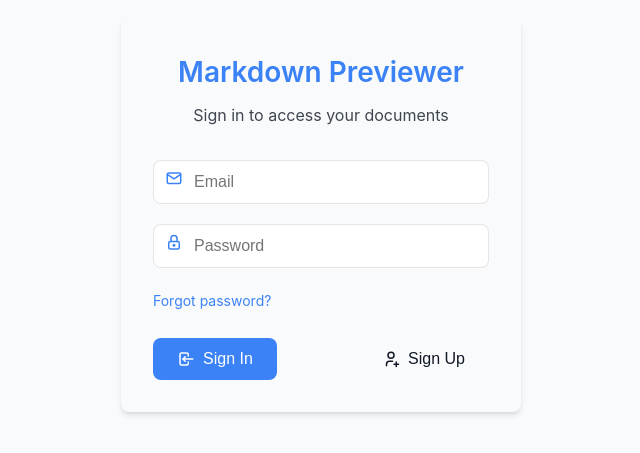
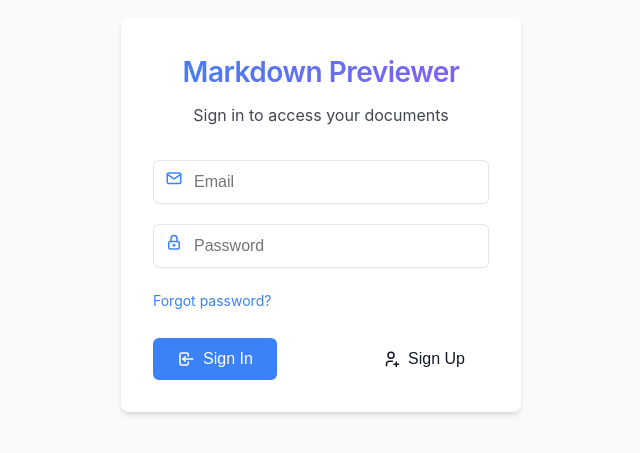
Before and after one commit to KCprsnlcc/markdown-previewer, a React (Create React App) app: page / in a window 1280 px wide. Shown: the part 185-638 px from the top of the page, without its empty margins (319-959 px from the left). Built offline with nearby package versions, Linux system fonts and the light colour scheme; no server answers; the database is empty.

Commit message:
styling: update ui auth

```diff
--- a/src/components/Auth.tsx
+++ b/src/components/Auth.tsx
@@ -1,4 +1,4 @@
-import React, { useState } from 'react';
+import React, { useState, useEffect } from 'react';
 import { useAuth } from '../context/AuthContext';
 import { IconMail, IconLock, IconBrandGithub, IconLogin, IconUserPlus } from '@tabler/icons-react';
 import { showSuccess, showError } from '../utils/toast';
@@ -14,10 +14,25 @@ const Auth: React.FC = () => {
   const [email, setEmail] = useState('');
   const [password, setPassword] = useState('');
   const [confirmPassword, setConfirmPassword] = useState('');
+  const [isSmallScreen, setIsSmallScreen] = useState(false);
   // No longer using state for error/message display, using toasts instead
   const { signIn, signUp, resetPassword, isLoading } = useAuth();
 
 
+
+  // Check screen size for responsive design
+  useEffect(() => {
+    const checkScreenSize = () => {
+      setIsSmallScreen(window.innerWidth < 768);
+    };
+
+    checkScreenSize();
+    window.addEventListener('resize', checkScreenSize);
+
+    return () => {
+      window.removeEventListener('resize', checkScreenSize);
+    };
+  }, []);
 
   const handleSignIn = async (e: React.FormEvent) => {
     e.preventDefault();
@@ -101,14 +116,15 @@ const Auth: React.FC = () => {
   };
 
   const getContainerStyle = (): React.CSSProperties => ({
-    maxWidth: '400px',
+    maxWidth: isSmallScreen ? '90%' : '400px',
     width: '100%',
     margin: '0 auto',
-    padding: '2rem',
-    borderRadius: '8px',
-    backgroundColor: 'var(--bg-light)',
+    padding: isSmallScreen ? '1.5rem' : '2rem',
+    borderRadius: 'var(--radius-lg)',
+    backgroundColor: 'var(--input-bg-light)',
     boxShadow: 'var(--shadow-md)',
     color: 'var(--text-light)',
+    animation: 'bounceIn 0.5s cubic-bezier(0.175, 0.885, 0.32, 1.275)'
   });
 
   const getInputContainerStyle = (): React.CSSProperties => ({
@@ -119,12 +135,13 @@ const Auth: React.FC = () => {
   const getInputStyle = (): React.CSSProperties => ({
     width: '100%',
     padding: '0.75rem 0.75rem 0.75rem 2.5rem',
-    borderRadius: '8px',
+    borderRadius: 'var(--radius-md)',
     border: '1px solid var(--border-color)',
     fontSize: '1rem',
     backgroundColor: 'var(--input-bg-light)',
     color: 'var(--text-light)',
-    transition: 'border-color 0.3s ease',
+    transition: 'all var(--transition-normal)',
+    outline: 'none',
   });
 
   const getIconStyle = (): React.CSSProperties => ({
@@ -141,11 +158,11 @@ const Auth: React.FC = () => {
     justifyContent: 'center',
     gap: '0.5rem',
     padding: '0.75rem 1.5rem',
-    borderRadius: '8px',
+    borderRadius: 'var(--radius-md)',
     fontSize: '1rem',
     fontWeight: 500,
     cursor: 'pointer',
-    transition: 'all 0.3s ease',
+    transition: 'all var(--transition-fast)',
     border: 'none',
     backgroundColor: isPrimary ? 'var(--primary-color)' : 'transparent',
     color: isPrimary ? '#fff' : 'var(--text-light)',
@@ -156,11 +173,18 @@ const Auth: React.FC = () => {
     cursor: 'pointer',
     fontSize: '0.875rem',
     textDecoration: 'none',
-    transition: 'color 0.3s ease',
+    transition: 'color var(--transition-fast)',
+  });
+
+  const getButtonContainerStyle = (): React.CSSProperties => ({
+    display: 'flex',
+    justifyContent: 'space-between',
+    gap: '1rem',
+    flexDirection: isSmallScreen ? 'column' : 'row'
   });
 
   const renderSignIn = () => (
-    <form onSubmit={handleSignIn}>
+    <form onSubmit={handleSignIn} className="slide-in">
       <div style={getInputContainerStyle()}>
         <div style={getIconStyle()}>
           <IconMail size={18} />
@@ -197,11 +221,12 @@ const Auth: React.FC = () => {
           </a>
         </div>
       </div>
-      <div style={{ display: 'flex', justifyContent: 'space-between', gap: '1rem' }}>
+      <div style={getButtonContainerStyle()}>
         <button
           type="submit"
           style={getButtonStyle(true)}
           disabled={isLoading}
+          className="hover-lift"
         >
           <IconLogin size={18} />
           {isLoading ? 'Signing in...' : 'Sign In'}
@@ -219,7 +244,7 @@ const Auth: React.FC = () => {
   );
 
   const renderSignUp = () => (
-    <form onSubmit={handleSignUp}>
+    <form onSubmit={handleSignUp} className="slide-in">
       <div style={getInputContainerStyle()}>
         <div style={getIconStyle()}>
           <IconMail size={18} />
@@ -259,11 +284,12 @@ const Auth: React.FC = () => {
           autoComplete="new-password"
         />
       </div>
-      <div style={{ display: 'flex', justifyContent: 'space-between', gap: '1rem', marginTop: '1.5rem' }}>
+      <div style={getButtonContainerStyle()}>
         <button
           type="submit"
           style={getButtonStyle(true)}
           disabled={isLoading}
+          className="hover-lift"
         >
           <IconUserPlus size={18} />
           {isLoading ? 'Signing up...' : 'Create Account'}
@@ -281,7 +307,7 @@ const Auth: React.FC = () => {
   );
 
   const renderForgotPassword = () => (
-    <form onSubmit={handleResetPassword}>
+    <form onSubmit={handleResetPassword} className="slide-in">
       <div style={getInputContainerStyle()}>
         <div style={getIconStyle()}>
           <IconMail size={18} />
@@ -295,11 +321,12 @@ const Auth: React.FC = () => {
           autoComplete="email"
         />
       </div>
-      <div style={{ display: 'flex', justifyContent: 'space-between', gap: '1rem', marginTop: '1.5rem' }}>
+      <div style={getButtonContainerStyle()}>
         <button
           type="submit"
           style={getButtonStyle(true)}
           disabled={isLoading}
+          className="hover-lift"
         >
           {isLoading ? 'Sending...' : 'Reset Password'}
         </button>
@@ -323,18 +350,17 @@ const Auth: React.FC = () => {
       height: '100%',
       padding: '1rem',
       backgroundColor: 'var(--bg-light)'
-    }}>
-      <div style={getContainerStyle()}>
+    }} className="optimize-gpu">
+      <div style={getContainerStyle()} className="bounce-in">
         <div style={{ textAlign: 'center', marginBottom: '2rem' }}>
           <h1 style={{
             fontSize: '1.75rem',
             fontWeight: 600,
             marginBottom: '0.5rem',
-            color: 'var(--primary-color)'
-          }}>
+          }} className="logo-text">
             Markdown Previewer
           </h1>
-          <p style={{ color: 'var(--text-light)', opacity: 0.8 }}>
+          <p style={{ color: 'var(--text-light)', opacity: 0.8 }} className="slide-in">
             {mode === AuthMode.SignIn && 'Sign in to access your documents'}
             {mode === AuthMode.SignUp && 'Create an account to get started'}
             {mode === AuthMode.ForgotPassword && 'Reset your password'}
```
